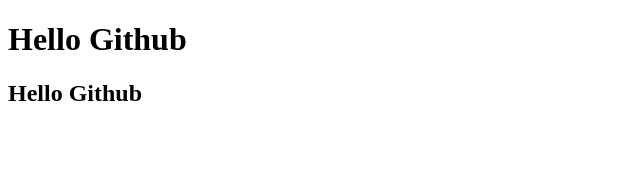
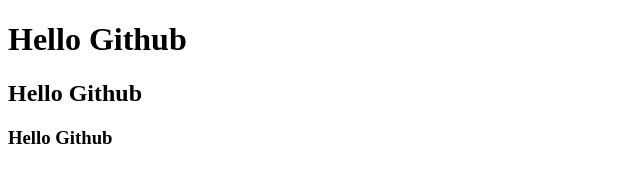
Before and after one commit to Silent-lzy/GitTest, a plain HTML site: page index.html in a window 1280 px wide. Shown: the whole page, without its empty margins (0-640 px from the left). Drawn offline with Linux system fonts and the light colour scheme.

Commit message:
新版git提交

```diff
--- a/index.html
+++ b/index.html
@@ -9,5 +9,6 @@
 <body>
     <h1>Hello Github</h1>
     <h2>Hello Github</h2>
+    <h3>Hello Github</h3>
 </body>
 </html>
```
